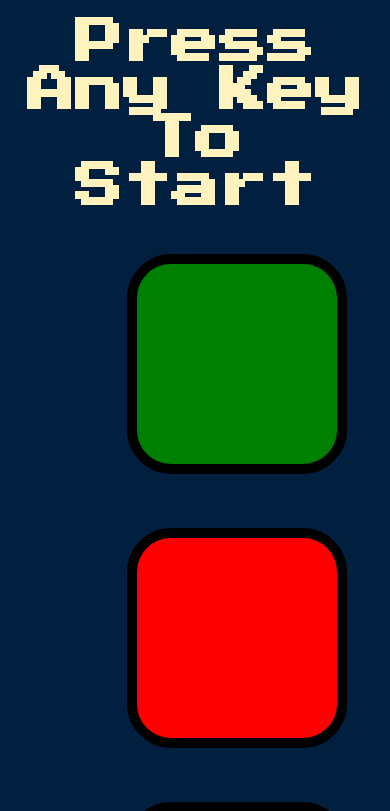
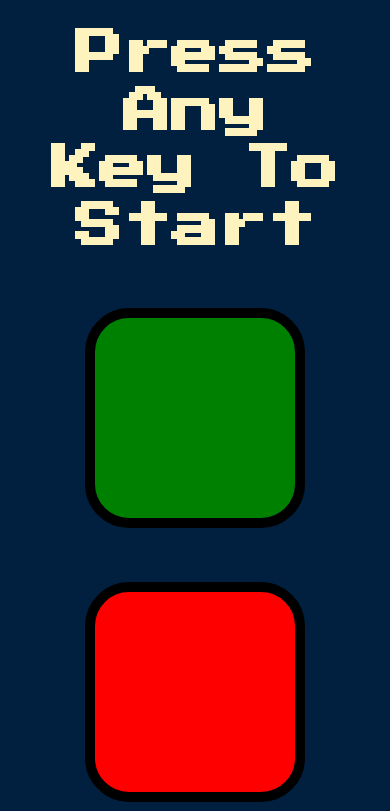
Before and after one commit to YanivWein24/Simon_Game, a website: page index.html in a window 390 px wide. Shown: the top 811 px of the page. Drawn offline with nearby package versions, Linux system fonts and the light colour scheme.

Commit message:
Added new media query

```diff
--- a/public/styles.css
+++ b/public/styles.css
@@ -58,3 +58,18 @@ p {
   box-shadow: 0 0 20px white;
   background-color: grey;
 }
+
+@media (max-width: 1200px) {
+  .container {
+    width: 80%;
+  }
+
+  p {
+    margin-top: 15rem;
+  }
+
+  #level-title {
+    margin: 7%;
+    line-height: 1.2;
+  }
+}
```
